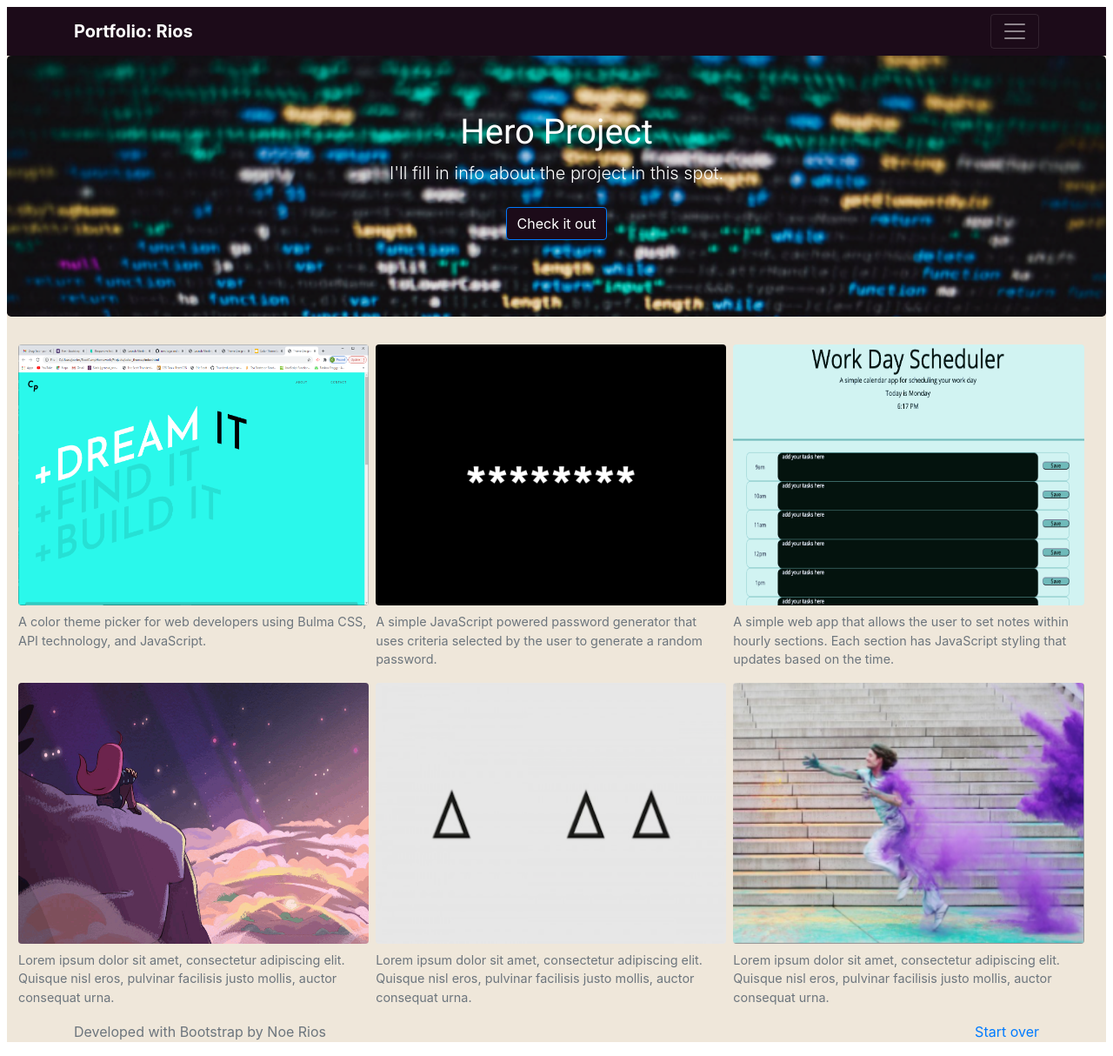
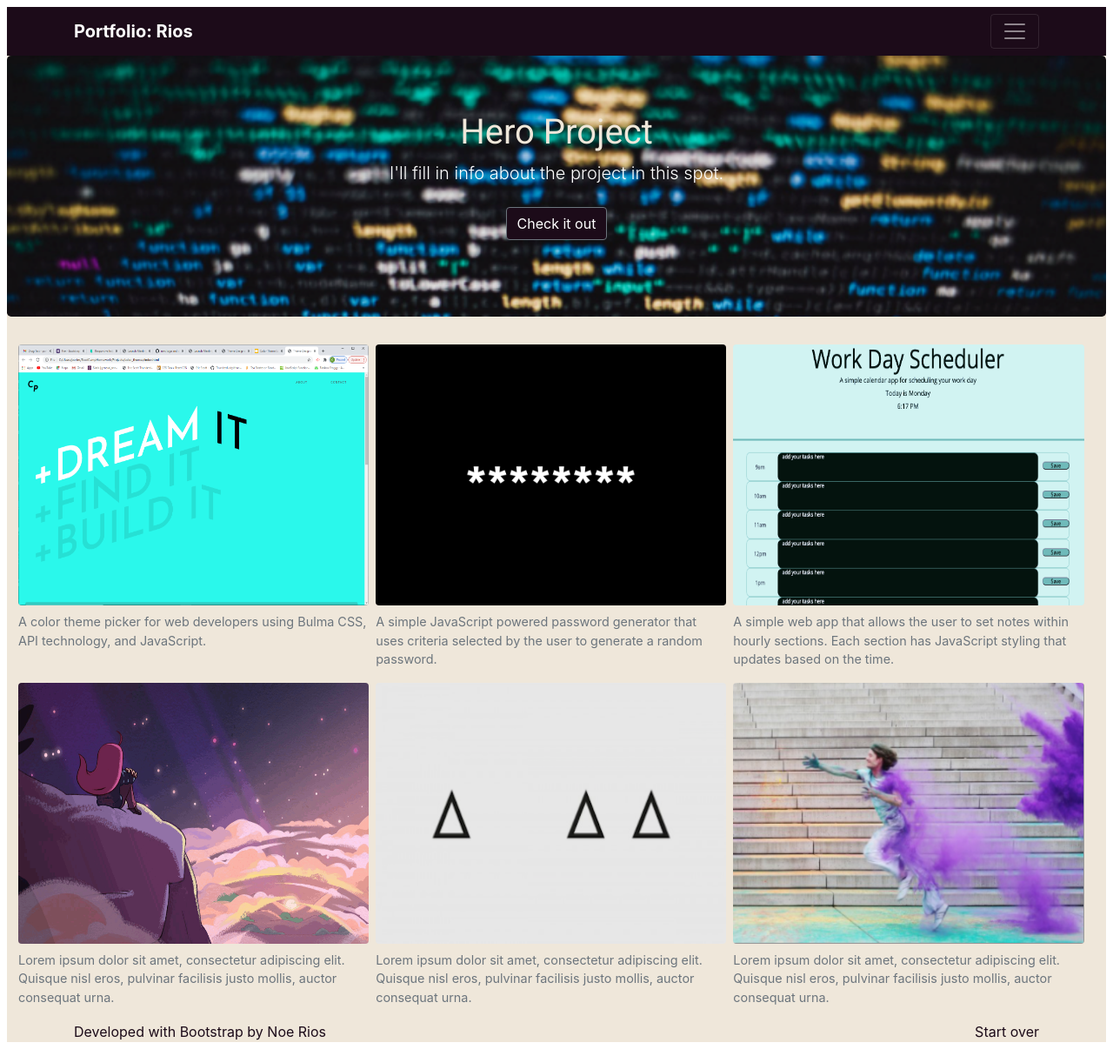
Before and after one commit to noerios/noerios.github.io, a plain HTML site: page index.html in a window 1280 px wide. Shown: the whole page at 87% size. Drawn offline with nearby package versions, Linux system fonts and the light colour scheme.

Commit message:
style updates

```diff
--- a/index.html
+++ b/index.html
@@ -62,10 +62,10 @@
       <!--JUMBOTRON-->
       <section class="jumbotron text-center" style="background-image: url(assets/images/WebDev.png);">
         <div class="container">
-          <h1 class="jumbotron-heading" style="color: #ffffff;">Hero Project</h1>
+          <h1 class="jumbotron-heading" style="color: #efe7da;">Hero Project</h1>
           <p class="lead" style="color: #ffffff;">I'll fill in info about the project in this spot.</p>
           <p>
-            <a href="#" class="btn btn-primary my-2" style="background-color: #1C0B19">Check it out</a>
+            <a href="#" class="btn btn-secondary my-2" style="background-color: #1C0B19">Check it out</a>
             <!-- use this for a second button <a href="#" class="btn btn-secondary my-2">Secondary action</a> -->
           </p>
         </div>
@@ -122,9 +122,9 @@
     <footer class="text-muted" style="background-color: #efe7da;">
       <div class="container">
         <p class="float-right">
-          <a href="#">Start over</a>
+          <a href="#" style="color: #1C0B19;">Start over</a>
         </p>
-        <p>Developed with Bootstrap by Noe Rios</p>
+        <p style="color: #1C0B19;">Developed with Bootstrap by Noe Rios</p>
         </div>
     </footer>
 
```
